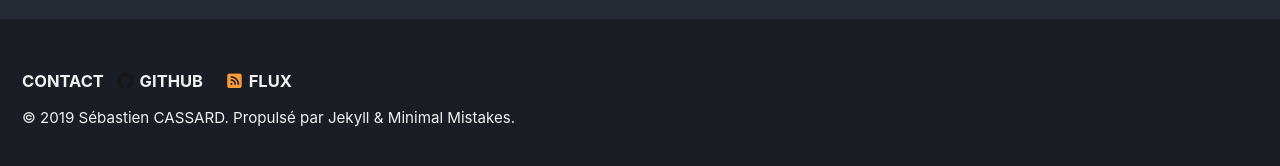
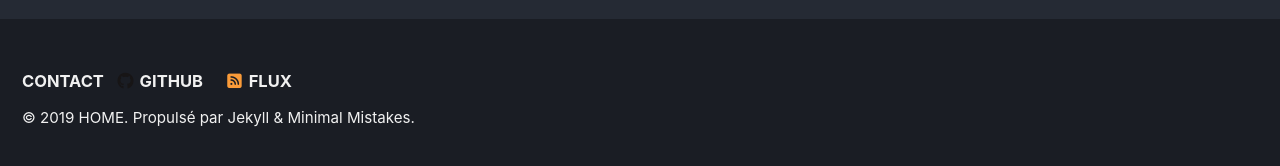
Before and after one commit to Cassards/cassards.github.io, a Jekyll site: the page built from todo.md, in a window 1280 px wide and 900 px high, scrolled down 222 px. Shown: the part 726-892 px from the top of the window. Built offline with Jekyll 4.4.1, drawn with Linux system fonts in a browser that asks for light colours; cached includes are drawn as plain includes; nearby versions of some CDN libraries; our own code applies the rules of GitHub Pages for plain Markdown files.

Commit message:
Home page layout fix (home button, spelling, edited en resume)

```diff
--- a/_config.yml
+++ b/_config.yml
@@ -19,7 +19,7 @@
 title                    : "Computer Science Portfolio"
 title_separator          : "-"
 subtitle                 : # site tagline that appears below site title in masthead
-name                     : "Sébastien CASSARD"
+name                     : "HOME"
 description              : "Computer Science Portfolio"
 url                      : # the base hostname & protocol for your site e.g. "https://cassards.github.io"
 baseurl                  : # the subpath of your site, e.g. "/blog"
--- a/index.html
+++ b/index.html
@@ -6,4 +6,4 @@
 classes: wide
 ---
 
- <a href="/infos/"> Welcome page in englishhere</a>
+ <a href="/infos/"> Welcome page in english here</a>
```
Also changed, not shown: 1 other file.
